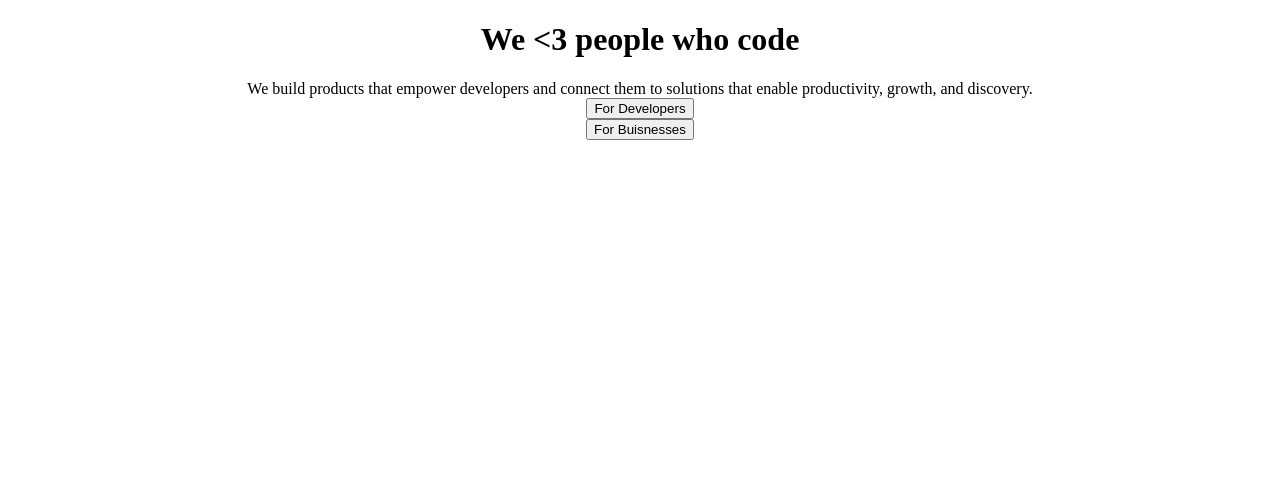
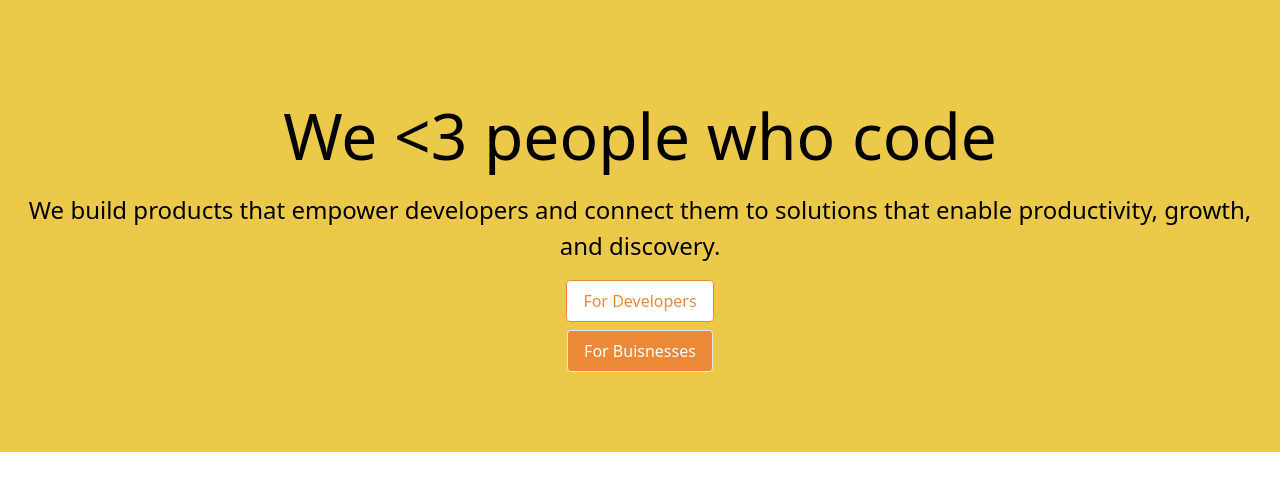
Before and after one commit to saurav0705/nTest_frontend, a Next.js app: page /home/banner in a window 1280 px wide. Shown: the top 490 px of the page. Built offline with nearby package versions, Linux system fonts and the light colour scheme.

Commit message:
css on reload solved

```diff
--- a/package.json
+++ b/package.json
@@ -6,7 +6,8 @@
   "scripts": {
     "test": "echo \"Error: no test specified\" && exit 1",
     "dev": "next",
-    "build": "next build"
+    "build": "next build",
+    "export": "next export"
   },
   "author": "Saurav Aggarwal",
   "license": "ISC",
@@ -18,6 +19,7 @@
     "isomorphic-fetch": "^2.2.1",
     "local-storage": "^2.0.0",
     "next": "^9.2.1",
+    "postcss-loader": "^3.0.0",
     "react": "^16.12.0",
     "react-dom": "^16.12.0",
     "tailwindcss": "^1.1.4"
--- a/pages/Layout.js
+++ b/pages/Layout.js
@@ -3,6 +3,7 @@ import Header from './header';
 const Layout = (props) => {
     return (
        <div>
+
         <Header/>
         { props.children }
      </div>
--- /dev/null
+++ b/pages/_app.js
@@ -0,0 +1,5 @@
+import '../styles/main.css';
+function App({ Component, pageProps }) {
+  return <Component {...pageProps} />;
+}
+export default App;
```
Also changed, not shown: 16 other files (tests, documents, lock files or other folders).
